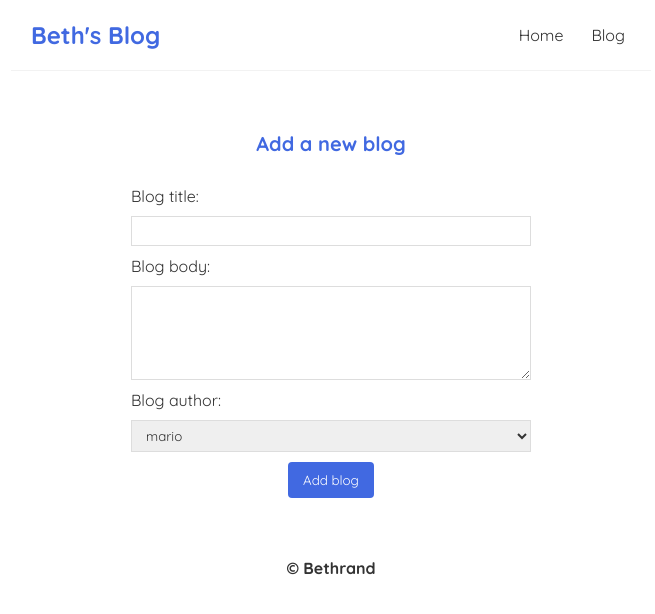
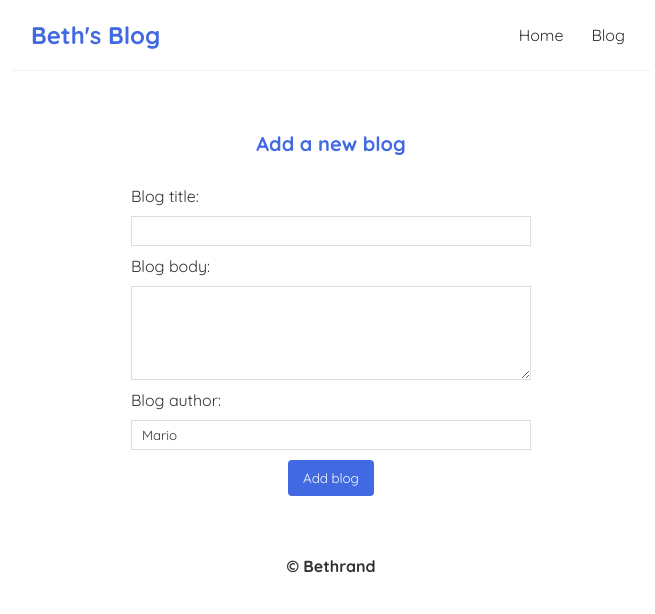
Before and after one commit to Trandsoulz/Bee-s-blog, a React (Create React App) app: page /create in a window 1280 px wide. Shown: the top 614 px of the page, without its empty margins (309-964 px from the left). Built offline with nearby package versions, Linux system fonts and the light colour scheme.

Commit message:
changed the author from select field to an input field

```diff
--- a/src/components/Create.js
+++ b/src/components/Create.js
@@ -68,13 +68,20 @@
                  onChange={ (e) => setBody(e.target.value)}></textarea>
 
                  <label>Blog author:</label>
-                 <select
+                 <input
+                    type="text"
+                    required
+                    value={author}
+                    onChange={ (e) => setAuthor(e.target.value)}
+                    />
+
+                 {/* <select
                     value={author}
                     onChange={ (e) => setAuthor(e.target.value) }
                  >
                     <option value="Mario">mario</option>
                     <option value="Yoshi">yoshi</option>
-                 </select>
+                 </select> */}
 
                  { !isLoading && <button type="submit">Add blog</button>}
                  { isLoading && <button disabled="disabled">Adding...</button> }
```
